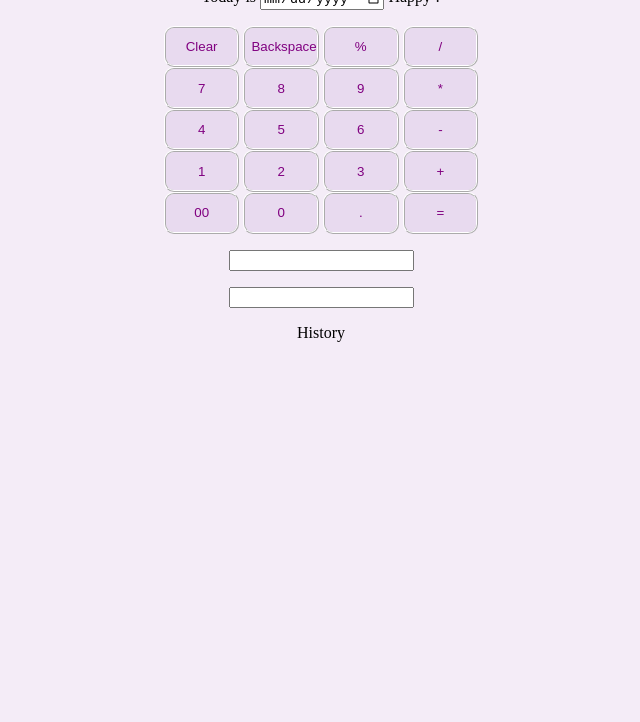
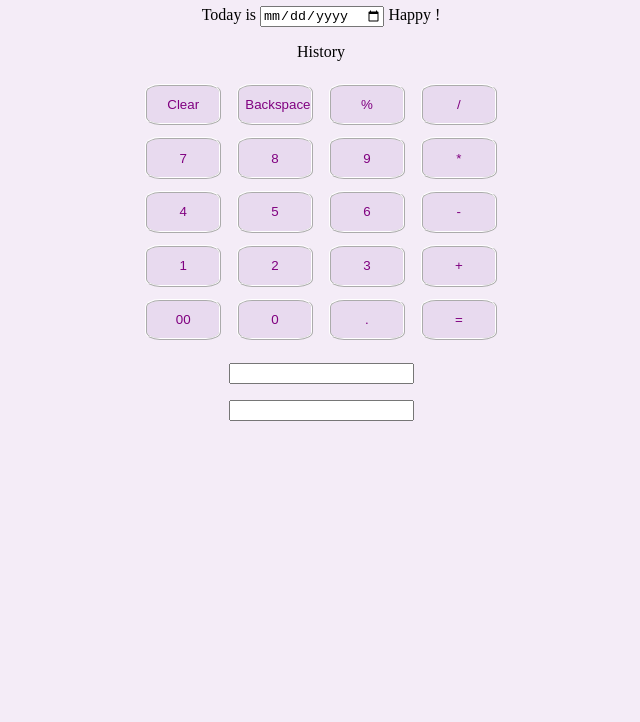
Before and after one commit to ProudTiger19/calculator, a plain HTML site: page index.html in a window 1280 px wide. Shown: the part 78-800 px from the top of the page, without its empty margins (319-959 px from the left). Drawn offline with Linux system fonts and the light colour scheme.

Commit message:
More CSS!

```diff
--- a/index.html
+++ b/index.html
@@ -10,6 +10,8 @@
       Today is <input type="date" name="date">
       Happy  !
     </p>
+    <p class="history">History</p>
+    <section>
     <button>Clear</button>
     <button>Backspace</button>
     <button>%</button>
@@ -30,8 +32,8 @@
     <button>0</button>
     <button>.</button>
     <button>=</button><br>
+    </section>
     <p><input type="number" name="number"></p>
     <p><input type="number" name="number"></p>
-    <p>History</p>
   </body>
 </html>
--- a/style.css
+++ b/style.css
@@ -1,6 +1,7 @@
 body{
     text-align: center;
-    background-color: #f4ecf7  ;
+    background-color: #f4ecf7;
+    margin:2%;
 }
 h1{
     text-shadow: 2cm;
@@ -13,5 +14,12 @@ button{
     color:purple ;
     border-color: white;
     border-style: ridge;
-    border-radius: 10px;
+    border-radius: 20%;
+    margin: 0.5%;
 }
+button:hover{
+    background-color: white;
+    border-radius: 35%;
+    width:2.02cm ;
+    height: 1.12cm;
+}
```
